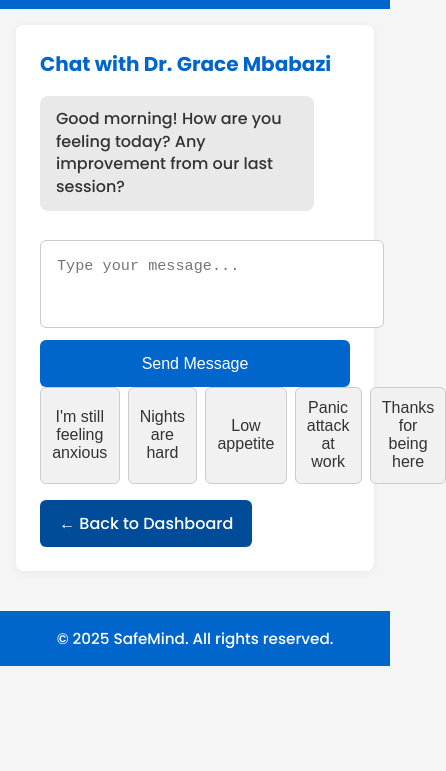
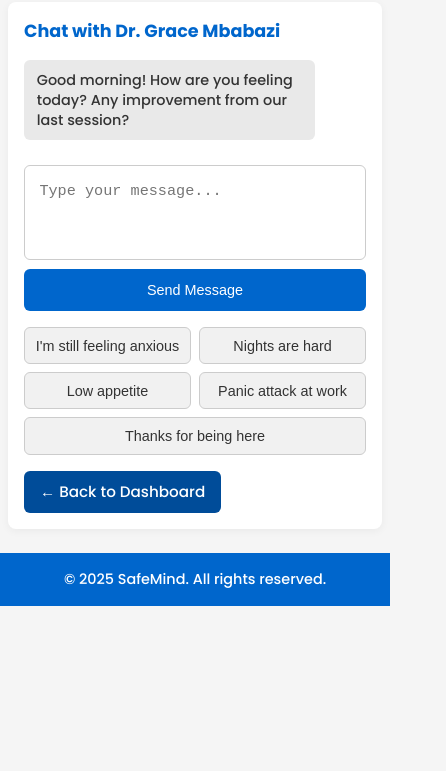
Before and after one commit to DevTalix/mental-health-app, a website: page public/messages.html in a window 390 px wide. Shown: the part 73-844 px from the top of the page, 446 px wide, since content can reach past the window. Drawn offline with Linux system fonts and the light colour scheme.

```diff
--- a/public/messages.html
+++ b/public/messages.html
@@ -3,64 +3,70 @@
 
 <head>
   <meta charset="UTF-8" />
-  <meta name="viewport" content="width=device-width, initial-scale=1.0" />
+  <meta name="viewport" content="width=device-width, initial-scale=1.0, maximum-scale=1.0, user-scalable=no" />
   <title>Messages | SafeMind</title>
   <link href="https://fonts.googleapis.com/css2?family=Poppins:wght@300;500;700&display=swap" rel="stylesheet" />
   <style>
+    * {
+      box-sizing: border-box;
+    }
+
     body {
       font-family: 'Poppins', sans-serif;
       margin: 0;
       padding: 0;
       background: #f5f5f5;
       color: #333;
+      width: 100vw;
+      overflow-x: hidden;
     }
 
     header {
       background-color: #0066cc;
       color: white;
-      padding: 1.5rem;
+      padding: 1rem;
       text-align: center;
     }
 
     header h1 {
       margin: 0;
-      font-size: 2rem;
+      font-size: 1.5rem;
     }
 
     main {
-      max-width: 900px;
-      margin: auto;
-      padding: 1rem;
+      width: 100%;
+      padding: 0.5rem;
     }
 
     section {
       background-color: white;
-      padding: 1.5rem;
+      padding: 1rem;
       border-radius: 8px;
       box-shadow: 0 2px 8px rgba(0, 0, 0, 0.05);
-      margin-bottom: 1.5rem;
+      margin-bottom: 1rem;
+      width: 100%;
     }
 
     h2 {
-      margin-top: 0;
-      font-size: 1.5rem;
+      margin: 0 0 1rem;
+      font-size: 1.25rem;
       color: #0066cc;
     }
 
     .chat-box {
       display: flex;
       flex-direction: column;
-      max-height: 400px;
+      max-height: 320px;
       overflow-y: auto;
-      padding-right: 0.5rem;
       margin-bottom: 1rem;
     }
 
     .message {
-      padding: 0.8rem 1rem;
-      border-radius: 8px;
-      margin-bottom: 0.8rem;
-      max-width: 80%;
+      padding: 0.6rem 0.8rem;
+      border-radius: 6px;
+      margin-bottom: 0.6rem;
+      max-width: 85%;
+      font-size: 0.95rem;
       line-height: 1.4;
       word-wrap: break-word;
     }
@@ -68,60 +74,78 @@
     .sent {
       background-color: #d0e7ff;
       align-self: flex-end;
-      margin-left: auto;
       text-align: right;
     }
 
     .received {
       background-color: #e9e9e9;
       align-self: flex-start;
-      margin-right: auto;
     }
 
     .typing {
       font-style: italic;
-      font-size: 0.9rem;
+      font-size: 0.85rem;
       color: #777;
     }
 
     .message-input {
       display: flex;
       flex-direction: column;
-      gap: 0.8rem;
+      gap: 0.6rem;
     }
 
     textarea {
       width: 100%;
       resize: none;
-      padding: 1rem;
-      font-size: 1rem;
+      padding: 0.9rem;
+      font-size: 0.95rem;
       border: 1px solid #ccc;
       border-radius: 6px;
+      line-height: 1.4;
     }
 
     button {
-      padding: 0.9rem;
+      padding: 0.8rem;
       background-color: #0066cc;
       color: white;
       border: none;
       border-radius: 6px;
       font-size: 1rem;
       cursor: pointer;
-      transition: background-color 0.3s ease;
     }
 
     button:hover {
       background-color: #004c99;
     }
 
+    .response-buttons {
+      display: flex;
+      flex-wrap: wrap;
+      gap: 0.5rem;
+      margin: 1rem 0;
+    }
+
+    .response-buttons button {
+      flex: 1 1 48%;
+      font-size: 0.85rem;
+      background-color: #f1f1f1;
+      color: #333;
+      border: 1px solid #ccc;
+      padding: 0.6rem;
+    }
+
+    .response-buttons button:hover {
+      background-color: #e0e0e0;
+    }
+
     .back-btn {
       display: inline-block;
-      margin-top: 1rem;
       text-decoration: none;
       background: #004c99;
       color: white;
-      padding: 0.7rem 1.2rem;
+      padding: 0.6rem 1rem;
       border-radius: 6px;
+      font-size: 0.95rem;
     }
 
     footer {
@@ -129,40 +153,25 @@
       color: white;
       text-align: center;
       padding: 1rem;
-      font-size: 0.95rem;
-    }
-
-    .response-buttons {
-      display: flex;
-      gap: 0.5rem;
-    }
-
-    .response-buttons button {
-      padding: 0.7rem;
-      background-color: #f1f1f1;
-      color: #333;
-      border: 1px solid #ccc;
-    }
-
-    .response-buttons button:hover {
-      background-color: #ddd;
+      font-size: 0.9rem;
     }
 
     @media (max-width: 480px) {
-      header h1 {
-        font-size: 1.4rem;
+      .chat-box {
+        max-height: 300px;
       }
 
       h2 {
-        font-size: 1.25rem;
+        font-size: 1.1rem;
       }
 
-      button {
-        width: 100%;
+      button,
+      .response-buttons button {
+        font-size: 0.9rem;
       }
 
-      textarea {
-        font-size: 0.95rem;
+      .message {
+        font-size: 0.9rem;
       }
     }
   </style>
@@ -224,10 +233,6 @@
         doctor: "That sounds challenging. Would you like to explore a grounding technique to help in moments like that?"
       },
       {
-        patient: "Yes, please. I really need something quick to help in public settings.",
-        doctor: "Good. I’ll teach you the 5-4-3-2-1 technique next session. For now, deep belly breathing is still your anchor."
-      },
-      {
         patient: "Thanks for being here, Doc. It means a lot.",
         doctor: "Got it. If anything feels overwhelming before then, don’t hesitate to reach out. I'm here for you."
       }
@@ -259,7 +264,7 @@
         chatBox.removeChild(typing);
         const reply = getDoctorReply(userMessage);
         appendMessage(reply, 'received');
-      }, 1500 + Math.random() * 2000);
+      }, 1500 + Math.random() * 1000);
     }
 
     form.addEventListener('submit', function (e) {
@@ -268,13 +273,13 @@
       if (text !== '') {
         appendMessage(text, 'sent');
         messageInput.value = '';
-        setTimeout(() => simulateDoctorResponse(text), 1000);
+        setTimeout(() => simulateDoctorResponse(text), 800);
       }
     });
 
     function sendPredefinedMessage(text) {
       appendMessage(text, 'sent');
-      setTimeout(() => simulateDoctorResponse(text), 1000);
+      setTimeout(() => simulateDoctorResponse(text), 800);
     }
   </script>
 </body>
```
